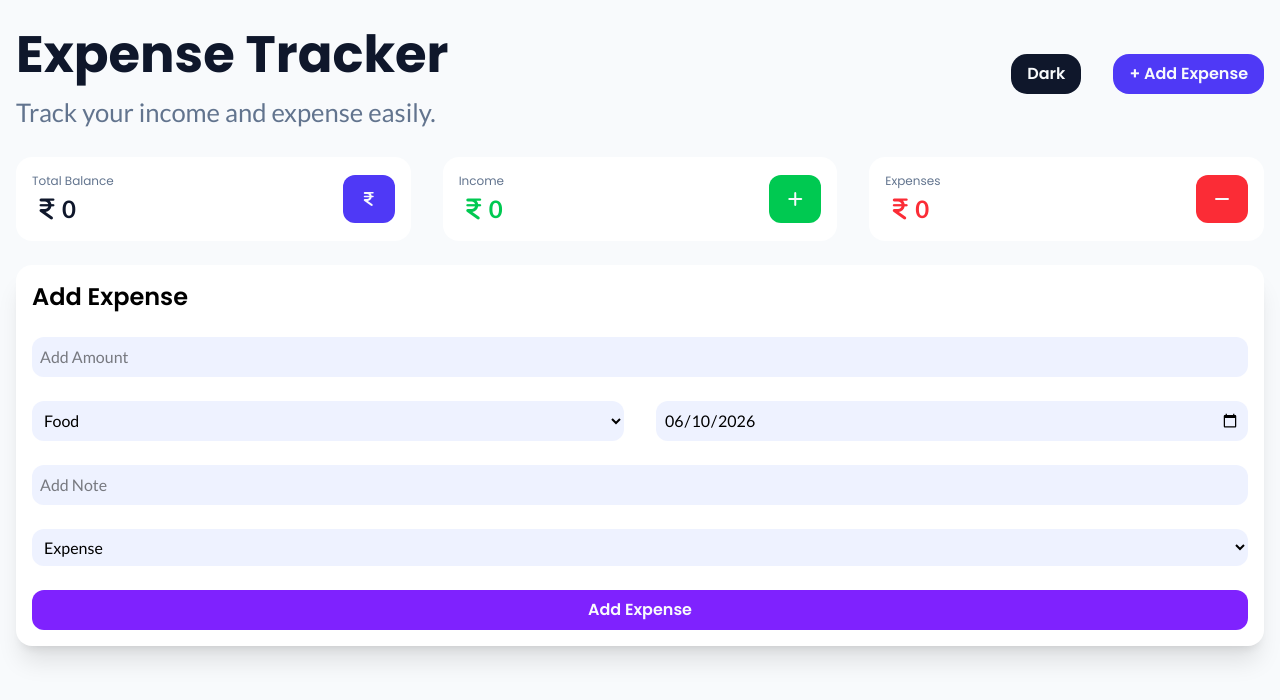
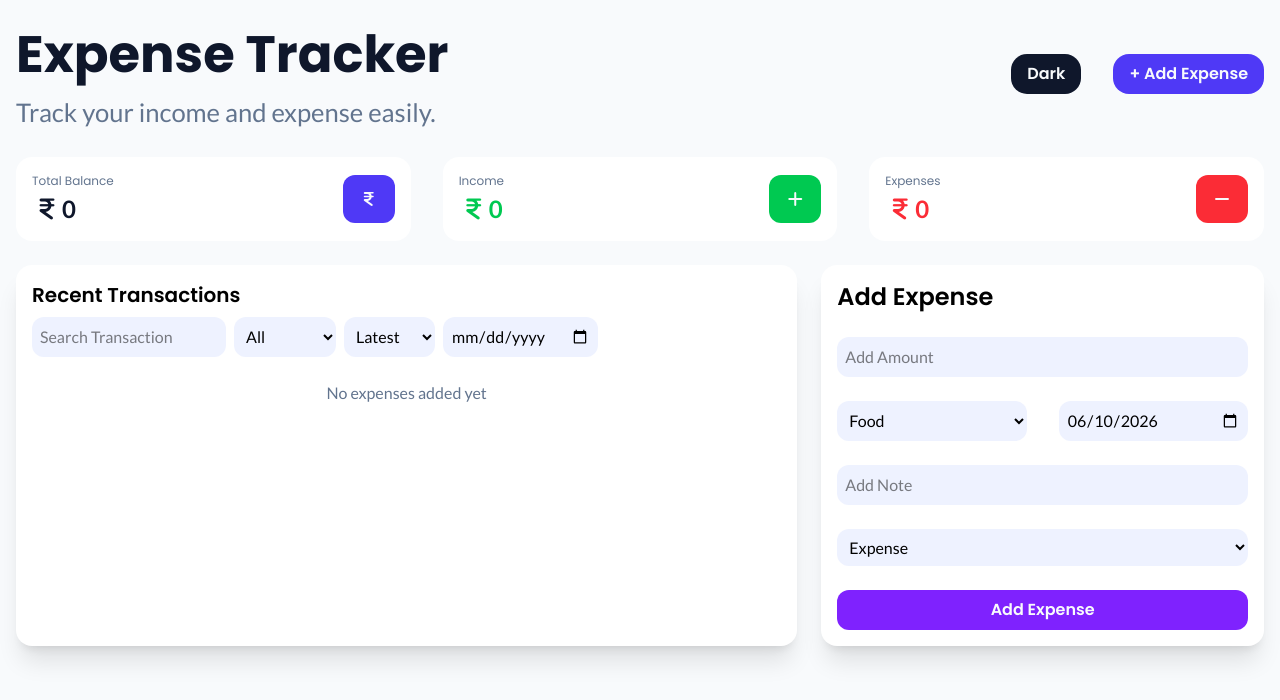
Before and after one commit to Rkthak/expenseTracker, a React (Vite) app: page / in a window 1280 px wide. Shown: the top 700 px of the page. Built offline with nearby package versions, Linux system fonts and the light colour scheme.

Commit message:
transactions section added

```diff
--- a/src/Pages/Dashboard.jsx
+++ b/src/Pages/Dashboard.jsx
@@ -1,13 +1,15 @@
 import Balance from "../Components/Balance";
 import Header from "../Components/Header";
 import TransactionForm from "../Components/TransactionForm";
+import DisplayTransactions from "../Sections/DisplayTransactions";
 
 const Dashboard = () => {
   return (
     <div className="p-4 bg-slate-50 min-h-screen">
       <Header />
       <Balance />
-      <div className="mt-6">
+      <div className="mt-6 grid lg:grid-cols-[1.5fr_0.85fr] gap-6">
+        <DisplayTransactions />
         <TransactionForm />
       </div>
     </div>
--- /dev/null
+++ b/src/Sections/DisplayTransactions.jsx
@@ -0,0 +1,82 @@
+import { useContext } from "react";
+import { TransactionContext } from "../Store/TransactionContext";
+
+const DisplayTransactions = () => {
+  const { transactions } = useContext(TransactionContext);
+  return (
+    <div className="bg-white h-full rounded-2xl shadow-xl p-4">
+      <div className="">
+        <h3 className="text-xl font-semibold font-['poppins'] capitalize">
+          Recent transactions
+        </h3>
+
+        <div className="gap-2 flex flex-1 flex-col md:flex-row mt-2">
+          <input
+            type="text"
+            placeholder="Search Transaction"
+            className=" p-2 focus:outline-none focus:ring-2 focus:ring-indigo-600 rounded-xl font-['lato'] bg-indigo-50"
+          />
+          <select
+            name=""
+            id=""
+            className=" p-2 focus:outline-none focus:ring-2 focus:ring-indigo-600 rounded-xl font-['lato'] bg-indigo-50"
+          >
+            <option value="all">All</option>
+            <option value="food">Food</option>
+            <option value="shopping">Shopping</option>
+            <option value="bills">Bills</option>
+            <option value="travels">Travels</option>
+          </select>
+          <select
+            name=""
+            id=""
+            className=" p-2 focus:outline-none focus:ring-2 focus:ring-indigo-600 rounded-xl font-['lato'] bg-indigo-50"
+          >
+            <option value="latest">Latest</option>
+            <option value="highest">Highest</option>
+          </select>
+          <input
+            type="date"
+            className="p-2 focus:outline-none focus:ring-2 focus:ring-indigo-600 rounded-xl font-['lato'] bg-indigo-50"
+          />
+        </div>
+      </div>
+
+      {transactions.length > 0 ? (
+        <div className="px-2 py-1 mt-2 max-h-80 lg:max-h-70 overflow-auto">
+          {transactions.map((item) => {
+            return (
+              <div
+                className="bg-violet-50 mt-2 rounded-2xl p-2 flex justify-between items-center"
+                key={item.id}
+              >
+                <div className="">
+                  <p className="capitalize font['lato'] font-medium text-md">
+                    {item.note}{" "}
+                  </p>
+                  <span className="text-sm"> {item.category} </span>
+                  <span className="text-sm">● {item.date} </span>
+                </div>
+                <div className="flex gap-4 items-center">
+                  <p className="text-lg font-['lato'] font-semibold text-red-500">
+                    <i className="fa-solid fa-indian-rupee-sign text-md"></i>
+                    {item.amount}
+                  </p>
+                  <button className="bg-red-500 text-violet-50 px-4 py-1 rounded text-sm font-['poppins']">
+                    Delete
+                  </button>
+                </div>
+              </div>
+            );
+          })}
+        </div>
+      ) : (
+        <p className="text-slate-500 text-center py-6 font-['lato']">
+          No expenses added yet
+        </p>
+      )}
+    </div>
+  );
+};
+
+export default DisplayTransactions;
```
